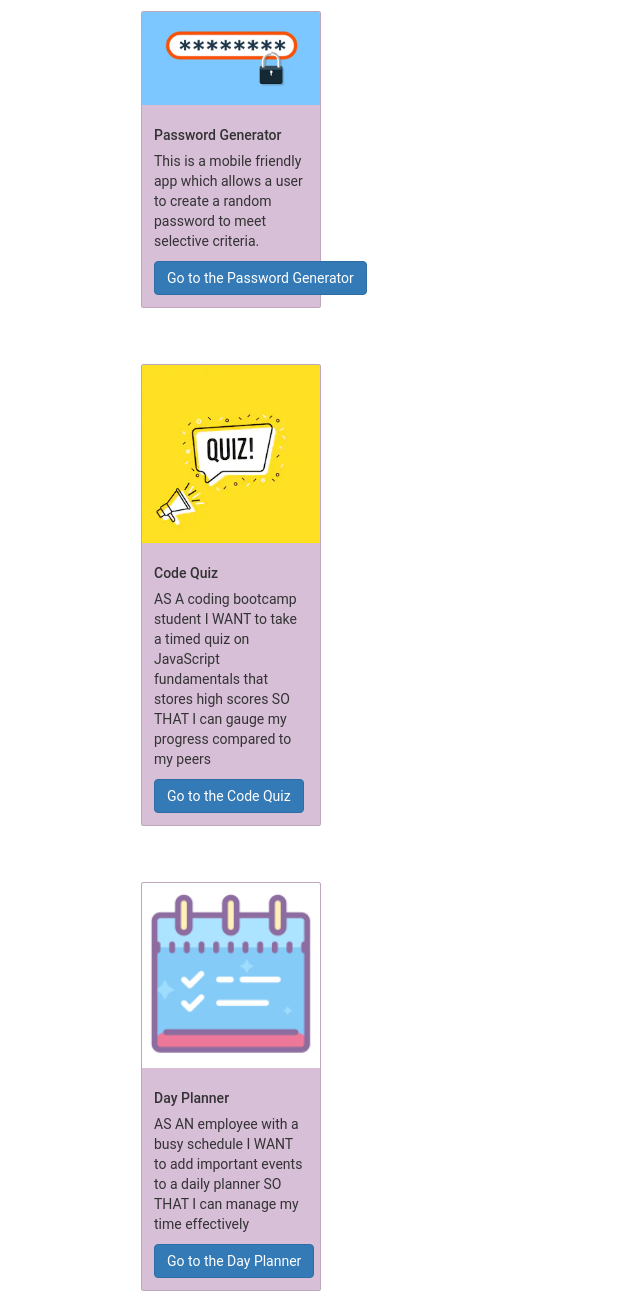
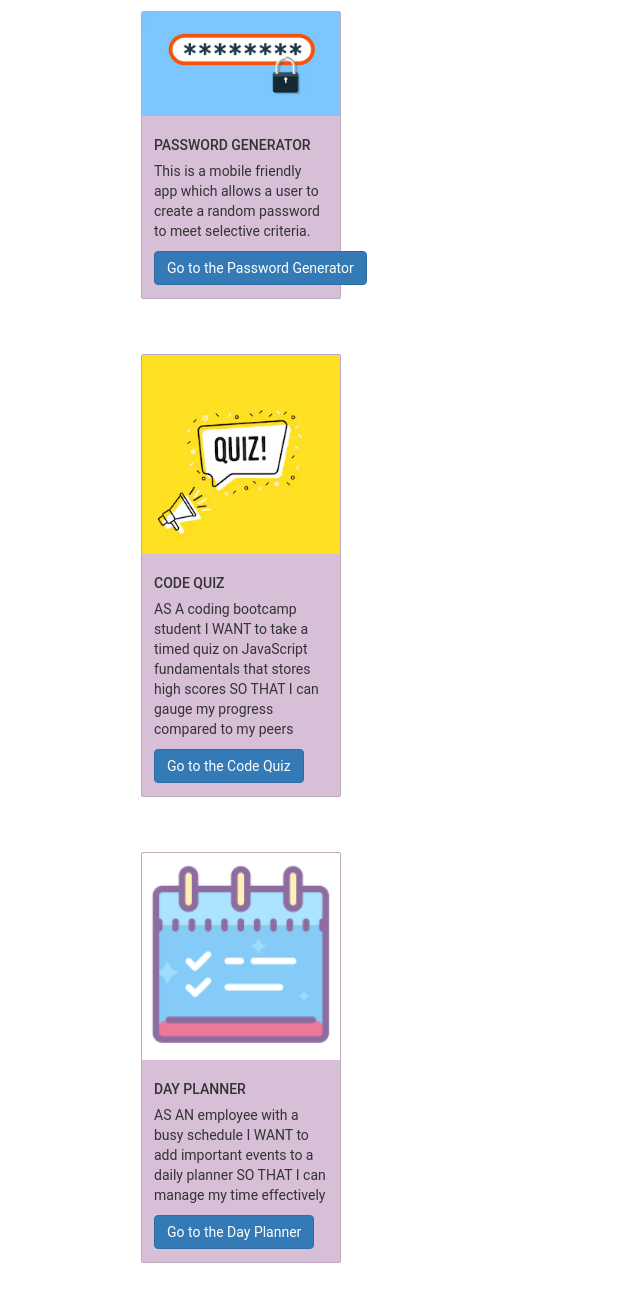
Before and after one commit to rajdeep041/02ResponsivePortfolio, a plain HTML site: page projects.html in a window 1280 px wide. Shown: the part 300-1600 px from the top of the page, without its empty margins (0-640 px from the left). Drawn offline with nearby package versions, Linux system fonts and the light colour scheme.

```diff
--- a/projects.html
+++ b/projects.html
@@ -44,10 +44,10 @@
 
     <div class="container" style="align-items: center; align-content: center;">
         <!--- Cards Begin -->
-        <div class="card" style="width: 18rem;">
+        <div class="card" style="width: 20rem;">
             <img class="card-img-top" src="Assets/Images/lock.png" alt="LockImage">
             <div class="card-body">
-                <h5 class="card-title">Password Generator</h5>
+                <h5 class="card-title">PASSWORD GENERATOR</h5>
                 <p class="card-text">This is a mobile friendly app which allows a user to create a random password to
                     meet
                     selective criteria.</p>
@@ -55,20 +55,20 @@
                     Generator</a>
             </div>
         </div>
-        <div class="card" style="width: 18rem;">
+        <div class="card" style="width: 20rem;">
             <img class="card-img-top" src="Assets/Images/quiz.png" alt="CodeQuiz">
             <div class="card-body">
-                <h5 class="card-title">Code Quiz</h5>
+                <h5 class="card-title">CODE QUIZ</h5>
                 <p class="card-text">AS A coding bootcamp student
                     I WANT to take a timed quiz on JavaScript fundamentals that stores high scores
                     SO THAT I can gauge my progress compared to my peers</p>
                 <a href="https://rajdeep041.github.io/04CodeQuiz/" class="btn btn-primary">Go to the Code Quiz</a>
             </div>
         </div>
-        <div class="card" style="width: 18rem;">
+        <div class="card" style="width: 20rem;">
             <img class="card-img-top" src="Assets/Images/planner.png" alt="DayPlanner">
             <div class="card-body">
-                <h5 class="card-title">Day Planner</h5>
+                <h5 class="card-title">DAY PLANNER</h5>
                 <p class="card-text">AS AN employee with a busy schedule
                     I WANT to add important events to a daily planner
                     SO THAT I can manage my time effectively</p>
```
